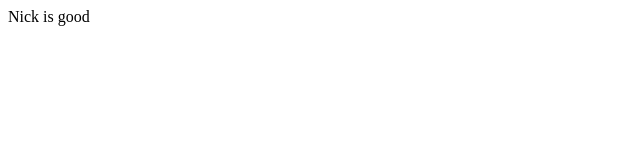
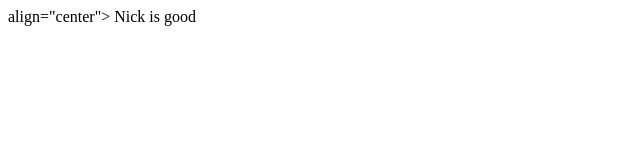
Before and after one commit to Nickanator/FakeBook-2, a plain HTML site: page index.html in a window 1280 px wide. Shown: the whole page, without its empty margins (0-640 px from the left). Drawn offline with Linux system fonts and the light colour scheme.

Commit message:
Update index.html

```diff
--- a/index.html
+++ b/index.html
@@ -3,6 +3,8 @@
 <head>
 </head>
 <body
-      <p>Nick is good</p>
+      <p> align="center">
+      Nick is good
+      </p>
 </body>
 </html>
```
